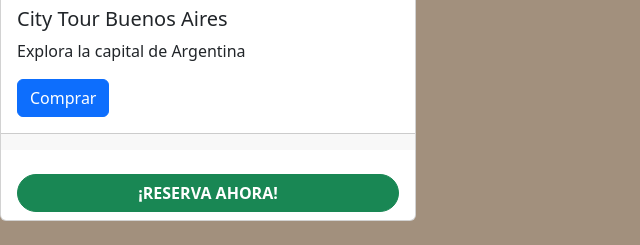
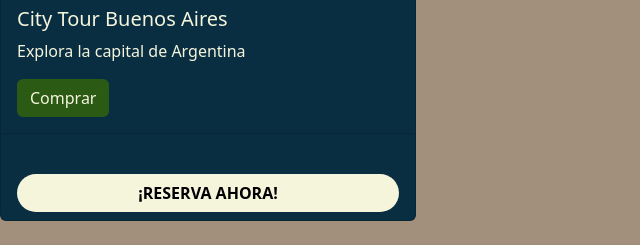
Before and after one commit to VALENTINQUIROGA08/m-tours, a PHP site: page / in a window 1280 px wide. Shown: the part 2496-2741 px from the top of the page, without its empty margins (0-640 px from the left). Run offline with PHP 8.4, Linux system fonts and the light colour scheme; data comes from the database, SQL or seed files in the repository.

Commit message:
valen puto

```diff
--- a/index.php
+++ b/index.php
@@ -38,18 +38,18 @@ $paquetes = $conexion->query("SELECT * FROM paquetes WHERE estado='disponible';"
             <?php foreach ($paquetes as $paquete) { ?>
                 <div class="col-md-6 col-lg-4 mb-4">
                     <div class="d-flex flex-column">
-                        <div class="card">
+                        <div class="card" style="background-color: #092e42; color:beige">
                             <div class="card-body">
                                 <img src="https://picsum.photos/50/50" alt="Logo del paquete" class="card-img-top mb-2">
                                 <h5 class="card-title"><?= $paquete['nombre_paquete'] ?></h5>
                                 <p class="card-text"><?= $paquete['descripcion_breve'] ?></p>
-                                <a href="comprar.php?id=<?= $paquete['id_paquete'] ?>" class="btn btn-primary">Comprar</a>
+                                <a href="comprar.php?id=<?= $paquete['id_paquete'] ?>" class="btn"  style="background-color: rgba(43, 90, 21, 1);color:beige";>Comprar</a>
                             </div>
 
                             <div class="card-footer"></div>
-                            <div class="card-footer bg-transparent border-0 mt-3">
+                            <div class="card-footer border-0 mt-3">
                                 <a href="detalle.php?id="<?= $paquete["id_paquete"] ?>
-                                    class="btn btn-success w-100 fw-bold rounded-pill">
+                                    class="btn  w-100 fw-bold rounded-pill"  style="background-color: beige;color: black;">
                                     ¡RESERVA AHORA!
                                 </a>
 
```
